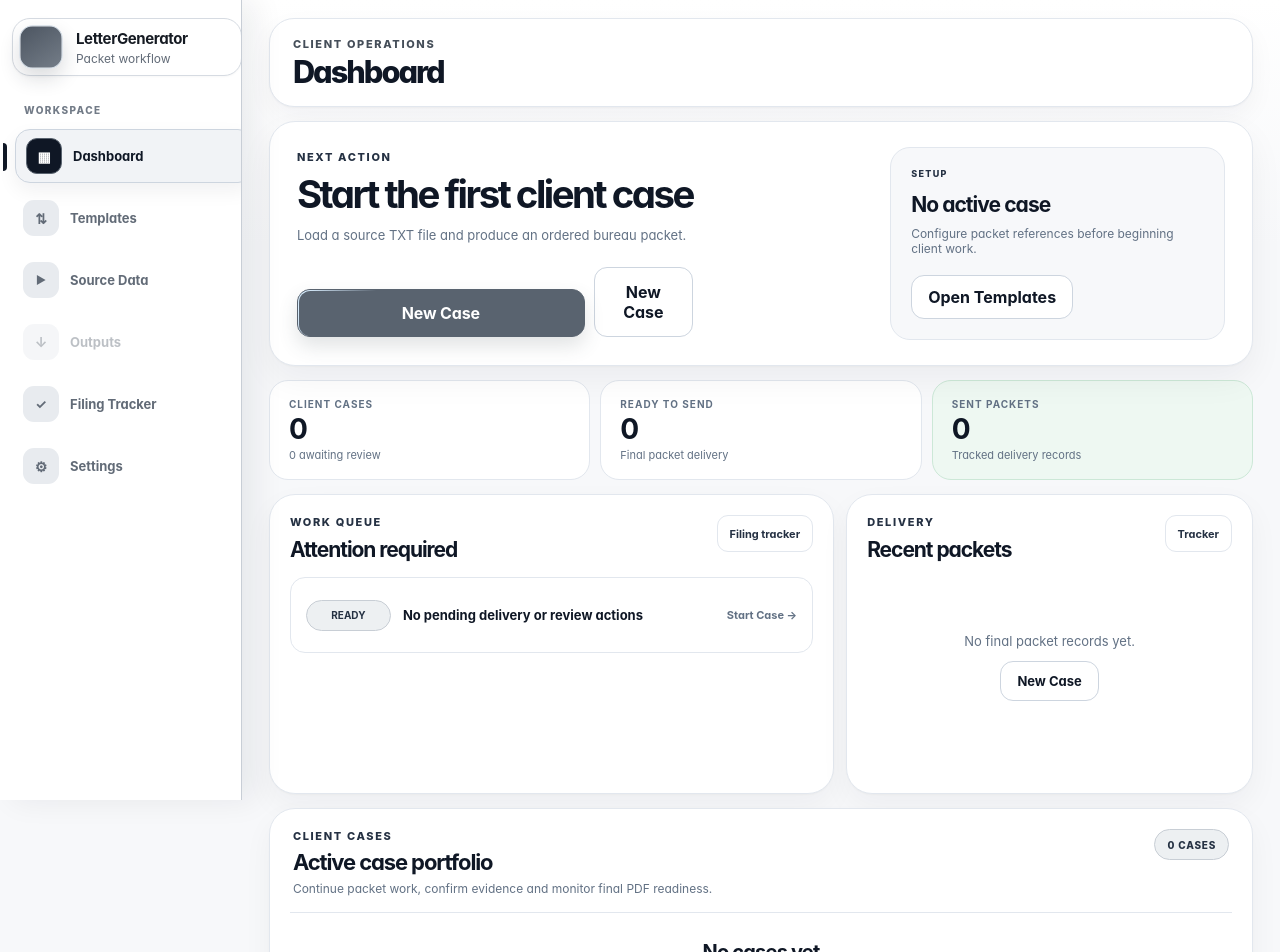
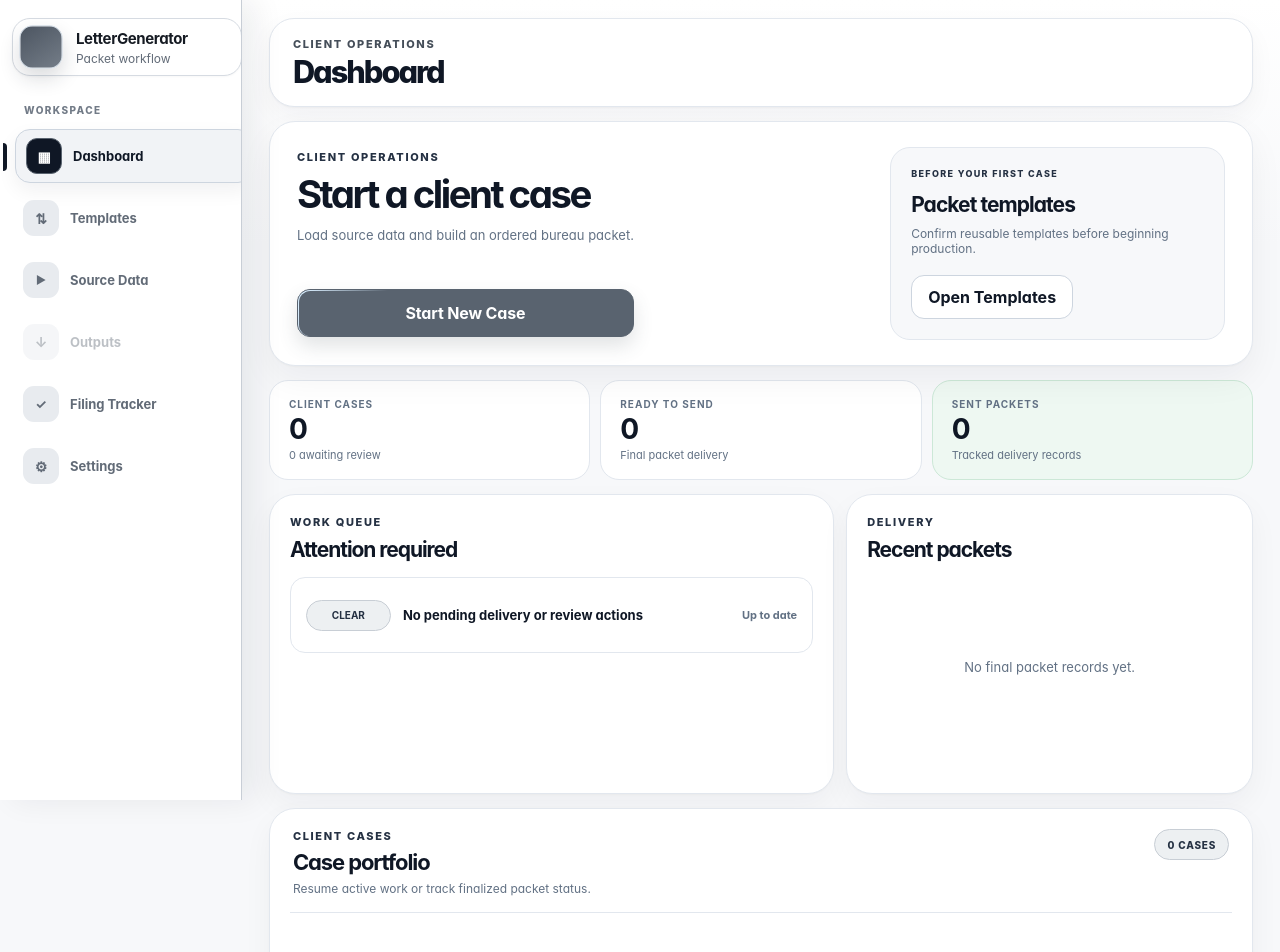
Before and after one commit to Arisu-art/LetterGenerator, a Next.js app: page / in a window 1280 px wide. Shown: the top 952 px of the page. Built offline with nearby package versions, Linux system fonts and the light colour scheme.

Commit message:
refactor: remove duplicated dashboard actions and control layers

```diff
--- a/components/DashboardOperationsWorkspace.tsx
+++ b/components/DashboardOperationsWorkspace.tsx
@@ -8,7 +8,6 @@ type Props = {
   activeCaseId?: string;
   onNewCase: () => void;
   onOpenTemplates: () => void;
-  onOpenSource: () => void;
   onOpenOutputs: () => void;
   onOpenTracker: () => void;
   onContinueCase: (record: ClientCaseRecord) => void;
@@ -24,12 +23,12 @@ function shortDate(value?: string) {
 }
 function statusTone(status: ClientCaseStatus) { return status === 'PDF_READY' ? 'ready' : status === 'REVIEW_READY' ? 'active' : 'neutral'; }
 function actionFor(record: ClientCaseRecord | undefined) {
-  if (!record) return { title: 'Start the first client case', copy: 'Load a source TXT file and produce an ordered bureau packet.', button: 'New Case', target: 'new' as const };
-  if (record.status === 'PDF_READY') return { title: 'Final packets ready for delivery', copy: `${record.clientName} has ${record.pdfCount} PDF packet${record.pdfCount === 1 ? '' : 's'} prepared.`, button: 'Open Tracker', target: 'tracker' as const };
+  if (!record) return { title: 'Start a client case', copy: 'Load source data and build an ordered bureau packet.', button: 'Start New Case', target: 'new' as const };
+  if (record.status === 'PDF_READY') return { title: 'Final packets ready for delivery', copy: `${record.clientName} has ${record.pdfCount} PDF packet${record.pdfCount === 1 ? '' : 's'} prepared.`, button: 'Open Filing Tracker', target: 'tracker' as const };
   if (record.status === 'REVIEW_READY') return { title: 'Continue packet review', copy: `${record.clientName} has editable documents ready for finalization.`, button: 'Open Outputs', target: 'outputs' as const };
-  return { title: 'Continue source preparation', copy: `${record.clientName} requires supporting evidence before packet review.`, button: 'Continue Case', target: 'source' as const };
+  return { title: 'Complete required evidence', copy: `${record.clientName} needs Supporting Documents before review generation.`, button: 'Continue Case', target: 'case' as const };
 }
-export default function DashboardOperationsWorkspace({ cases, filings, activeCaseId, onNewCase, onOpenTemplates, onOpenSource, onOpenOutputs, onOpenTracker, onContinueCase }: Props) {
+export default function DashboardOperationsWorkspace({ cases, filings, activeCaseId, onNewCase, onOpenTemplates, onOpenOutputs, onOpenTracker, onContinueCase }: Props) {
   const activeCase = cases.find((record) => record.id === activeCaseId) || cases[0];
   const primary = actionFor(activeCase);
   const readyToSend = filings.filter((record) => record.status === 'PDF_READY');
@@ -40,12 +39,11 @@ export default function DashboardOperationsWorkspace({ cases, filings, activeCas
     else if (primary.target === 'tracker') onOpenTracker();
     else if (primary.target === 'outputs') onOpenOutputs();
     else if (activeCase) onContinueCase(activeCase);
-    else onOpenSource();
   }
   return <section className="saas-dashboard-workspace unified-client-dashboard">
     <section className="panel dashboard-command-card">
-      <div className="dashboard-command-copy"><p className="eyebrow">Next action</p><h2>{primary.title}</h2><p>{primary.copy}</p><div className="dashboard-command-actions"><button type="button" className="action-button" onClick={executePrimary}>{primary.button}</button><button type="button" className="secondary-button" onClick={onNewCase}>New Case</button></div></div>
-      <aside className="dashboard-active-case" aria-label="Active case summary">{activeCase ? <><p className="eyebrow">Current case</p><strong>{activeCase.clientName}</strong><span>{activeCase.round} · {activeCase.bureaus.length} bureau{activeCase.bureaus.length === 1 ? '' : 's'}</span><div><small>{activeCase.evidenceCount} evidence</small><small>{activeCase.pdfCount} PDFs</small></div><button type="button" className="secondary-button" onClick={() => onContinueCase(activeCase)}>Open case</button></> : <><p className="eyebrow">Setup</p><strong>No active case</strong><span>Configure packet references before beginning client work.</span><button type="button" className="secondary-button" onClick={onOpenTemplates}>Open Templates</button></>}</aside>
+      <div className="dashboard-command-copy"><p className="eyebrow">Client operations</p><h2>{primary.title}</h2><p>{primary.copy}</p><div className="dashboard-command-actions"><button type="button" className="action-button" onClick={executePrimary}>{primary.button}</button>{activeCase && <button type="button" className="secondary-button" onClick={onNewCase}>New Case</button>}</div></div>
+      <aside className="dashboard-active-case" aria-label="Current case summary">{activeCase ? <><p className="eyebrow">Current case</p><strong>{activeCase.clientName}</strong><span>{activeCase.round} · {activeCase.bureaus.length} bureau{activeCase.bureaus.length === 1 ? '' : 's'}</span><div><small>{activeCase.evidenceCount} evidence</small><small>{activeCase.pdfCount} PDFs</small></div><em className={`operations-status ${statusTone(activeCase.status)}`}>{caseStatus[activeCase.status]}</em></> : <><p className="eyebrow">Before your first case</p><strong>Packet templates</strong><span>Confirm reusable templates before beginning production.</span><button type="button" className="secondary-button" onClick={onOpenTemplates}>Open Templates</button></>}</aside>
     </section>
     <div className="dashboard-operational-metrics" aria-label="Operational summary">
       <article><small>Client cases</small><strong>{cases.length}</strong><span>{reviewCases.length} awaiting review</span></article>
@@ -54,17 +52,17 @@ export default function DashboardOperationsWorkspace({ cases, filings, activeCas
     </div>
     <div className="dashboard-bottom-grid">
       <section className="panel dashboard-action-queue">
-        <header><div><p className="eyebrow">Work queue</p><h3>Attention required</h3></div><button type="button" className="text-action" onClick={onOpenTracker}>Filing tracker</button></header>
-        <div className="queue-items">{readyToSend.length > 0 && <button type="button" className="queue-row urgent" onClick={onOpenTracker}><span>Delivery</span><strong>{readyToSend.length} PDF packet{readyToSend.length === 1 ? '' : 's'} ready to mark sent</strong><small>Open Tracker →</small></button>}{reviewCases.length > 0 && <button type="button" className="queue-row" onClick={onOpenOutputs}><span>Review</span><strong>{reviewCases.length} case{reviewCases.length === 1 ? '' : 's'} prepared for final PDF creation</strong><small>Open Outputs →</small></button>}{!readyToSend.length && !reviewCases.length && <button type="button" className="queue-row empty" onClick={onNewCase}><span>Ready</span><strong>No pending delivery or review actions</strong><small>Start Case →</small></button>}</div>
+        <header><div><p className="eyebrow">Work queue</p><h3>Attention required</h3></div></header>
+        <div className="queue-items">{readyToSend.length > 0 && <button type="button" className="queue-row urgent" onClick={onOpenTracker}><span>Delivery</span><strong>{readyToSend.length} PDF packet{readyToSend.length === 1 ? '' : 's'} ready to mark sent</strong><small>Open Tracker →</small></button>}{reviewCases.length > 0 && <button type="button" className="queue-row" onClick={onOpenOutputs}><span>Review</span><strong>{reviewCases.length} case{reviewCases.length === 1 ? '' : 's'} prepared for final PDF creation</strong><small>Open Outputs →</small></button>}{!readyToSend.length && !reviewCases.length && <div className="queue-row empty static-row"><span>Clear</span><strong>No pending delivery or review actions</strong><small>Up to date</small></div>}</div>
       </section>
       <section className="panel dashboard-recent-delivery">
-        <header><div><p className="eyebrow">Delivery</p><h3>Recent packets</h3></div><button type="button" className="text-action" onClick={onOpenTracker}>Tracker</button></header>
-        {filings.length ? <div className="delivery-mini-list">{filings.slice(0, 4).map((record) => <article key={record.id}><div><strong>{record.clientName}</strong><span>{record.bureau} · {record.packetType === 'DISPUTE' ? 'Dispute' : 'Late Payment'}</span></div><small>{shortDate(record.sentAt || record.generatedAt)}</small><b className={record.status === 'SENT' ? 'sent' : ''}>{record.status === 'SENT' ? 'Sent' : 'PDF Ready'}</b></article>)}</div> : <div className="delivery-empty"><p>No final packet records yet.</p><button type="button" className="secondary-button" onClick={onNewCase}>New Case</button></div>}
+        <header><div><p className="eyebrow">Delivery</p><h3>Recent packets</h3></div>{filings.length > 0 && <button type="button" className="text-action" onClick={onOpenTracker}>View tracker</button>}</header>
+        {filings.length ? <div className="delivery-mini-list">{filings.slice(0, 4).map((record) => <article key={record.id}><div><strong>{record.clientName}</strong><span>{record.bureau} · {record.packetType === 'DISPUTE' ? 'Dispute' : 'Late Payment'}</span></div><small>{shortDate(record.sentAt || record.generatedAt)}</small><b className={record.status === 'SENT' ? 'sent' : ''}>{record.status === 'SENT' ? 'Sent' : 'PDF Ready'}</b></article>)}</div> : <div className="delivery-empty"><p>No final packet records yet.</p></div>}
       </section>
     </div>
     <section className="panel dashboard-case-portfolio">
-      <header><div><p className="eyebrow">Client cases</p><h3>Active case portfolio</h3><p>Continue packet work, confirm evidence and monitor final PDF readiness.</p></div><span className="operations-count">{cases.length} case{cases.length === 1 ? '' : 's'}</span></header>
-      {cases.length === 0 ? <div className="dashboard-cases-empty"><strong>No cases yet</strong><p>Start a case to create its workflow record.</p><button type="button" className="action-button" onClick={onNewCase}>Start New Case</button></div> : <div className="dashboard-case-list" role="list">{cases.map((record) => <article className={`dashboard-case-row ${record.id === activeCaseId ? 'current' : ''}`} key={record.id} role="listitem"><div className="dashboard-case-identity"><strong>{record.clientName}</strong><span>{record.round} · Updated {shortDate(record.updatedAt)}</span></div><div className="dashboard-case-stats"><span><b>{record.bureaus.length}</b> bureau</span><span><b>{record.evidenceCount}</b> evidence</span><span><b>{record.pdfCount}</b> PDF</span></div><em className={`operations-status ${statusTone(record.status)}`}>{caseStatus[record.status]}</em><button type="button" className="secondary-button" onClick={() => onContinueCase(record)}>{record.id === activeCaseId ? 'Continue' : record.status === 'PDF_READY' ? 'Track' : 'View'}</button></article>)}</div>}
+      <header><div><p className="eyebrow">Client cases</p><h3>Case portfolio</h3><p>Resume active work or track finalized packet status.</p></div><span className="operations-count">{cases.length} case{cases.length === 1 ? '' : 's'}</span></header>
+      {cases.length === 0 ? <div className="dashboard-cases-empty"><strong>No case records yet</strong><p>Begin from the primary action above.</p></div> : <div className="dashboard-case-list" role="list">{cases.map((record) => <article className={`dashboard-case-row ${record.id === activeCaseId ? 'current' : ''}`} key={record.id} role="listitem"><div className="dashboard-case-identity"><strong>{record.clientName}</strong><span>{record.round} · Updated {shortDate(record.updatedAt)}</span></div><div className="dashboard-case-stats"><span><b>{record.bureaus.length}</b> bureau</span><span><b>{record.evidenceCount}</b> evidence</span><span><b>{record.pdfCount}</b> PDF</span></div><em className={`operations-status ${statusTone(record.status)}`}>{caseStatus[record.status]}</em><button type="button" className="secondary-button" onClick={() => onContinueCase(record)}>{record.id === activeCaseId ? 'Continue' : record.status === 'PDF_READY' ? 'Track' : 'View'}</button></article>)}</div>}
     </section>
   </section>;
 }
```
